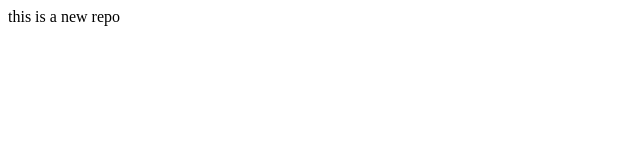
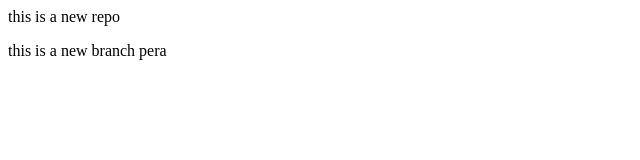
Before and after one commit to Rimon-Jahid/Localrepo, a plain HTML site: page index.html in a window 1280 px wide. Shown: the whole page, without its empty margins (0-640 px from the left). Drawn offline with Linux system fonts and the light colour scheme.

Commit message:
add new branch

```diff
--- a/index.html
+++ b/index.html
@@ -1 +1,2 @@
 <p>this is a new repo</p>
+<p>this is a new branch pera</p>
```
